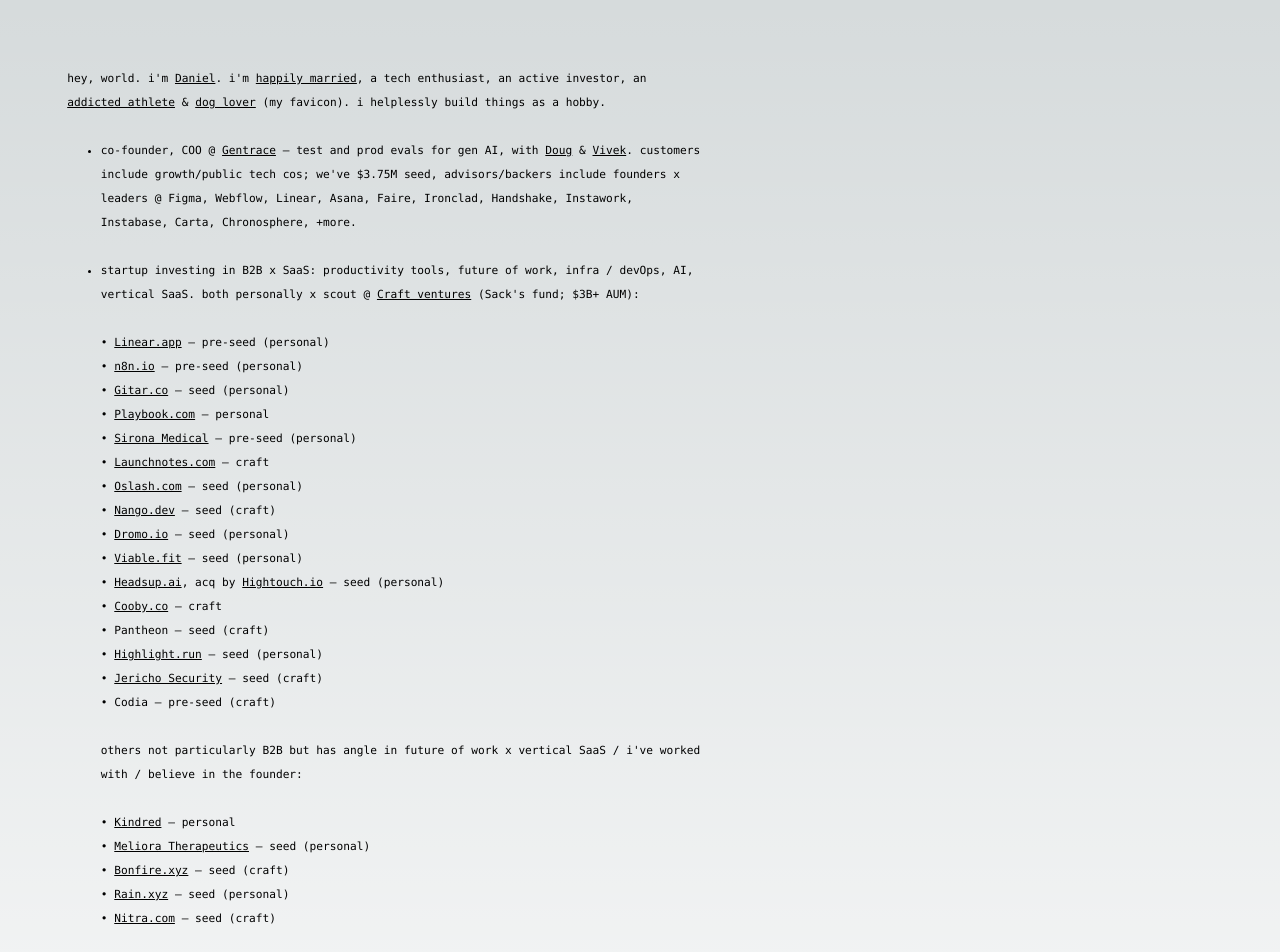
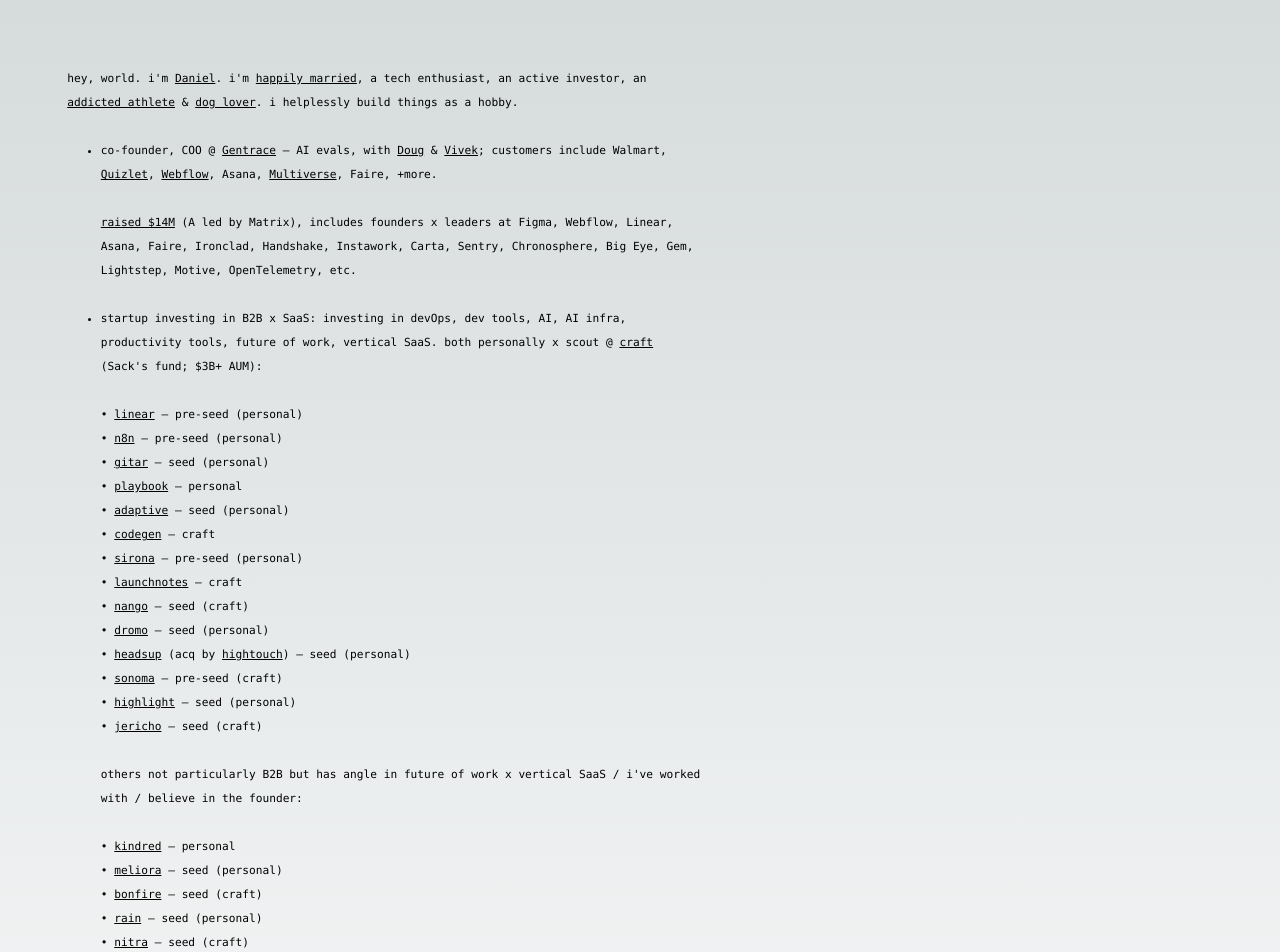
Before and after one commit to damndan/danielcliem.com, a Next.js app: page / in a window 1280 px wide. Shown: the top 952 px of the page. Built offline with nearby package versions, Linux system fonts and the light colour scheme.

Commit message:
2025 new year update

```diff
--- a/pages/index.tsx
+++ b/pages/index.tsx
@@ -21,53 +21,54 @@
           hey, world. i&apos;m <u><a href="https://www.linkedin.com/in/dcliem/" target="_blank">Daniel</a></u>. i&apos;m <u><a href="https://twitter.com/damndanielliem/status/1536403331714756609" target="_blank">happily married</a></u>,
           a tech enthusiast, an active investor,
           an <u><a href="https://strava.com/athletes/damndan" target="_blank">addicted athlete</a></u> &&nbsp;
-          <u><a href="https://twitter.com/damndanielliem/status/1624888220180951043?s=46&t=tI02mzs0UEAg-jdhLJ5cEA" target="_blank">dog lover</a></u> (my favicon). i helplessly build things as a hobby.
+          <u><a href="https://twitter.com/damndanielliem/status/1624888220180951043?s=46&t=tI02mzs0UEAg-jdhLJ5cEA" target="_blank">dog lover</a></u>. i helplessly build things as a hobby.
         </div>
         <br />
         <ul className={styles.ul}>
           <li>
-            co-founder, COO @ <u><a href="https://gentrace.ai/" target="_blank">Gentrace</a></u> – test and prod evals for gen AI,
-            with <u><a href="https://www.linkedin.com/in/dsafreno/" target="_blank">Doug</a></u> & <u><a href="https://www.linkedin.com/in/vnair611/" target="_blank">Vivek</a></u>. customers include growth/public tech cos; we&apos;ve $3.75M seed,
-            advisors/backers include founders x leaders @ Figma, Webflow, Linear, Asana, Faire, Ironclad, Handshake, Instawork, Instabase, Carta, Chronosphere, +more.
+            co-founder, COO @ <u><a href="https://gentrace.ai/" target="_blank">Gentrace</a></u> – AI evals,
+            with <u><a href="https://www.linkedin.com/in/dsafreno/" target="_blank">Doug</a></u> & <u><a href="https://www.linkedin.com/in/vnair611/" target="_blank">Vivek</a></u>;
+            customers include Walmart, <u><a href="https://gentrace.ai/customers/quizlet" target="_blank">Quizlet</a></u>, <u><a href="https://gentrace.ai/customers/webflow" target="_blank">Webflow</a></u>, Asana, <u><a href="https://gentrace.ai/customers/multiverse" target="_blank">Multiverse</a></u>, Faire, +more.
+
+            <br /><br />
+
+            <u><a href="https://www.fastcompany.com/91243257/gentrace-makes-it-easier-for-businesses-to-test-ai-powered-software" target="_blank">raised $14M</a></u> (A led by Matrix),
+            includes founders x leaders at Figma, Webflow, Linear, Asana, Faire, Ironclad, Handshake, Instawork, Carta, Sentry, Chronosphere, Big Eye, Gem, Lightstep, Motive, OpenTelemetry, etc.
           </li>
           <br />
           <li>
-            startup investing in B2B x SaaS: productivity tools, future of work, infra / devOps, AI, vertical SaaS.
-            both personally x scout @ <u><a href="https://www.craftventures.com/" target="_blank">Craft ventures</a></u> (Sack&apos;s fund; $3B+ AUM):
+            startup investing in B2B x SaaS: investing in devOps, dev tools, AI, AI infra, productivity tools, future of work, vertical SaaS.
+            both personally x scout @ <u><a href="https://www.craftventures.com/" target="_blank">craft</a></u> (Sack&apos;s fund; $3B+ AUM):
           </li>
           <br />
 
-          • <u><a href="https://www.linear.app" target="_blank">Linear.app</a></u> – pre-seed (personal)
+          • <u><a href="https://www.linear.app" target="_blank">linear</a></u> – pre-seed (personal)
           <br />
-          • <u><a href="https://n8n.io/" target="_blank">n8n.io</a></u> – pre-seed (personal)
+          • <u><a href="https://n8n.io/" target="_blank">n8n</a></u> – pre-seed (personal)
           <br />
-          • <u><a href="https://gitar.co/" target="_blank">Gitar.co</a></u> – seed (personal)
+          • <u><a href="https://gitar.co/" target="_blank">gitar</a></u> – seed (personal)
           <br />
-          • <u><a href="https://www.playbook.com/" target="_blank">Playbook.com</a></u> – personal
+          • <u><a href="https://www.playbook.com/" target="_blank">playbook</a></u> – personal
           <br />
-          • <u><a href="https://sironamedical.com/" target="_blank">Sirona Medical</a></u> – pre-seed (personal)
+          • <u><a href="https://ac1.ai/" target="_blank">adaptive</a></u> – seed (personal)
           <br />
-          • <u><a href="https://launchnotes.com/" target="_blank">Launchnotes.com</a></u> – craft
+          • <u><a href="https://codegen.com/" target="_blank">codegen</a></u> – craft
           <br />
-          • <u><a href="https://oslash.com/" target="_blank">Oslash.com</a></u> – seed (personal)
+          • <u><a href="https://sironamedical.com/" target="_blank">sirona</a></u> – pre-seed (personal)
           <br />
-          • <u><a href="https://nango.dev/" target="_blank">Nango.dev</a></u> – seed (craft)
+          • <u><a href="https://launchnotes.com/" target="_blank">launchnotes</a></u> – craft
           <br />
-          • <u><a href="https://dromo.io/" target="_blank">Dromo.io</a></u> – seed (personal)
+          • <u><a href="https://nango.dev/" target="_blank">nango</a></u> – seed (craft)
           <br />
-          • <u><a href="https://www.askviable.com/" target="_blank">Viable.fit</a></u> – seed (personal)
+          • <u><a href="https://dromo.io/" target="_blank">dromo</a></u> – seed (personal)
           <br />
-          • <u><a href="https://headsup.ai/" target="_blank">Headsup.ai</a></u>, acq by <u><a href="https://hightouch.io/" target="_blank">Hightouch.io</a></u> – seed (personal)
+          • <u><a href="https://headsup.ai/" target="_blank">headsup</a></u> (acq by <u><a href="https://hightouch.io/" target="_blank">hightouch</a></u>) – seed (personal)
           <br />
-          • <u><a href="https://cooby.co/" target="_blank">Cooby.co</a></u> – craft
+          • <u><a href="https://sonoma.dev/" target="_blank">sonoma</a></u> – pre-seed (craft)
           <br />
-          • Pantheon – seed (craft)
+          • <u><a href="https://highlight.run/" target="_blank">highlight</a></u> – seed (personal)
           <br />
-          • <u><a href="https://highlight.run/" target="_blank">Highlight.run</a></u> – seed (personal)
-          <br />
-          • <u><a href="https://www.jerichosecurity.com/" target="_blank">Jericho Security</a></u> – seed (craft)
-          <br />
-          • Codia – pre-seed (craft)
+          • <u><a href="https://www.jerichosecurity.com/" target="_blank">jericho</a></u> – seed (craft)
 
           <br /><br />
 
@@ -75,22 +76,22 @@
 
           <br /><br />
 
-          • <u><a href="https://livekindred.com/" target="_blank">Kindred</a></u> – personal
+          • <u><a href="https://livekindred.com/" target="_blank">kindred</a></u> – personal
           <br />
-          • <u><a href="https://www.melioratherapeutics.com/" target="_blank">Meliora Therapeutics</a></u> – seed (personal)
+          • <u><a href="https://www.melioratherapeutics.com/" target="_blank">meliora</a></u> – seed (personal)
           <br />
-          • <u><a href="https://www.bonfire.xyz/" target="_blank">Bonfire.xyz</a></u> – seed (craft)
+          • <u><a href="https://www.bonfire.xyz/" target="_blank">bonfire</a></u> – seed (craft)
           <br />
-          • <u><a href="https://www.raincards.xyz/" target="_blank">Rain.xyz</a></u> – seed (personal)
+          • <u><a href="https://www.raincards.xyz/" target="_blank">rain</a></u> – seed (personal)
           <br />
-          • <u><a href="https://www.nitra.com/" target="_blank">Nitra.com</a></u> – seed (craft)
+          • <u><a href="https://www.nitra.com/" target="_blank">nitra</a></u> – seed (craft)
           <br />
 
           <br />
           <li>
-            prev did my tour around SV:
-            investor @ obvious (Ev William&apos;s fund; $1B+ AUM), PM @ Uber (platform), Dropbox (mobile platform) & FiscalNote (all three of which have since gone public),
-            specializing in test, release & CI/CD
+            prev did my tour in SV:
+            investor @ obvious (Ev William&apos;s fund; $1B+ AUM), PM @ Uber (platform), Dropbox (mobile platform) & FiscalNote (all three of which have since gone public);
+            scaled Uber x Dropbox's test, release and CI/CD infrastructures
           </li>
           <br />
           <li>
@@ -98,7 +99,7 @@
           </li>
           <br />
           <li>
-            own a home in Sunset, SF for 6+ yrs, Bay Area 13+; Arcadia, LA native (went to AHS) w one slightly smarter brother. Thought I was going to be a doctor
+            own a home in Sunset, SF for 7+ yrs, Bay Area 14+; Arcadia, LA native (went to AHS) w one slightly smarter brother. Thought I was going to be a doctor
           </li>
           <br />
           <li>
@@ -107,7 +108,11 @@
           </li>
           <br />
           <li>
-            have 8yr 90lb lab named <u><a href="https://twitter.com/damndanielliem/status/1624888220180951043?s=46&t=tI02mzs0UEAg-jdhLJ5cEA" target="_blank">Max</a></u>
+            have 9yr 90lb lab named <u><a href="https://twitter.com/damndanielliem/status/1624888220180951043?s=46&t=tI02mzs0UEAg-jdhLJ5cEA" target="_blank">Max</a></u>
+          </li>
+          <br />
+          <li>
+          currently playing IRL Catan
           </li>
           <br />
           <li>
```
Also changed, not shown: 1 other file (tests, documents, lock files or other folders).
